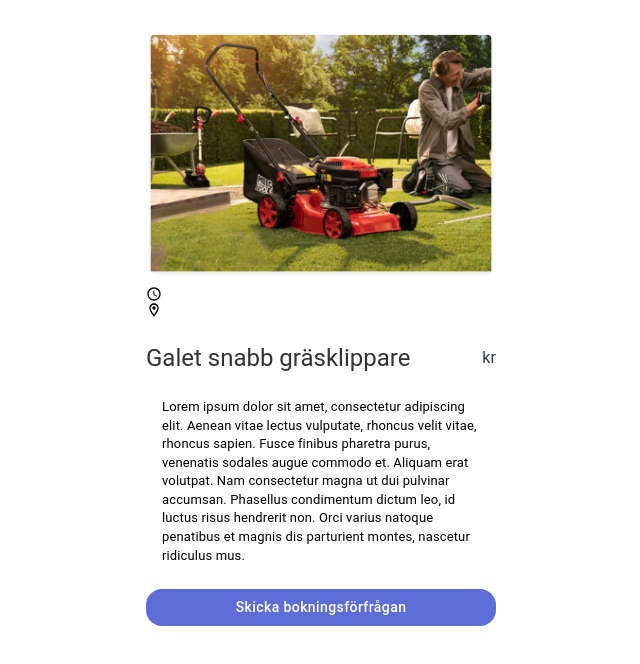
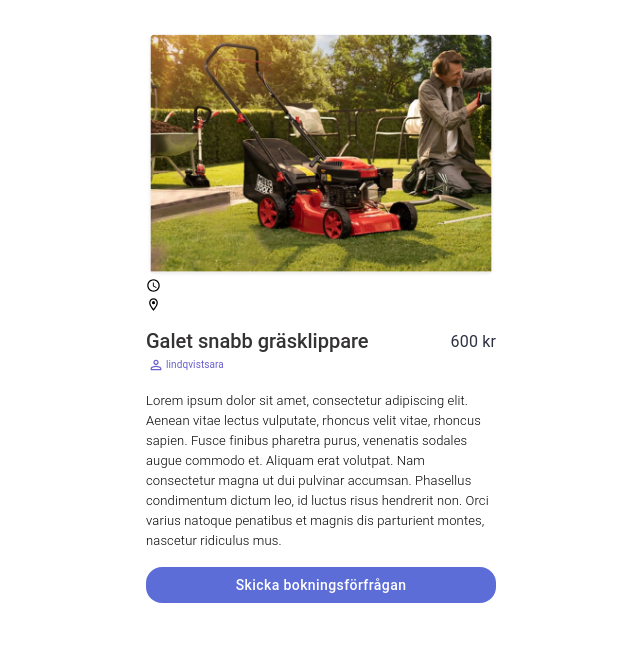
Before and after one commit to empafrontend/Rentium, a React (Create React App) app: page /add in a window 1280 px wide. Shown: the top 664 px of the page, without its empty margins (319-959 px from the left). Built offline with nearby package versions, Linux system fonts and the light colour scheme.

Commit message:
adjust styling

```diff
--- a/src/AddPage.tsx
+++ b/src/AddPage.tsx
@@ -1,5 +1,6 @@
 import { LocationOnOutlined } from '@mui/icons-material';
 import AccessTimeIcon from '@mui/icons-material/AccessTime';
+import PersonOutlineIcon from '@mui/icons-material/PersonOutline';
 import { Box, CardMedia, Container, Typography } from '@mui/material';
 import img from '../src/Assets/gk.png';
 import StyledButton from './shared/StyledButton';
@@ -19,7 +20,7 @@ function AddPage() {
         maxWidth={350}
         minWidth={300}
         margin="auto"
-        sx={{ display: 'flex', flexDirection: 'column', rowGap: 1 }}
+        sx={{ display: 'flex', flexDirection: 'column' }}
       >
         <CardMedia
           component="img"
@@ -35,10 +36,11 @@ function AddPage() {
           sx={{
             display: 'flex',
             flexDirection: 'column',
+            rowGap: 0.5,
           }}
         >
-          <AccessTimeIcon sx={{ fontSize: '1rem' }} /> {}
-          <LocationOnOutlined sx={{ fontSize: '1rem' }} /> {}
+          <AccessTimeIcon sx={{ fontSize: '15px' }} /> {}
+          <LocationOnOutlined sx={{ fontSize: '15px' }} /> {}
         </Box>
         <Box
           sx={{
@@ -48,7 +50,10 @@ function AddPage() {
             mt: '1rem',
           }}
         >
-          <Typography variant="h5" sx={{ color: '#343232' }}>
+          <Typography
+            variant="h5"
+            sx={{ color: '#343232', fontWeight: '500', fontSize: '20px' }}
+          >
             Galet snabb gräsklippare
           </Typography>
           <Typography
@@ -56,13 +61,48 @@ function AddPage() {
             sx={{
               color: '#2D3142',
               display: 'flex',
+              fontSize: '16px',
+              fontWeight: '400',
+              alignItems: 'center',
+              mt: '2px',
+            }}
+          >
+            600 kr
+          </Typography>
+        </Box>
+        <Box
+          sx={{
+            display: 'flex',
+            flexDirection: 'row',
+          }}
+        >
+          <PersonOutlineIcon
+            sx={{ fontSize: '1rem', m: '2px', color: '#6860CC' }}
+          />{' '}
+          {}
+          <Typography
+            variant="body1"
+            sx={{
+              color: '#6860CC',
+              fontSize: '10px',
+              display: 'flex',
+              fontWeight: '400',
               alignItems: 'center',
             }}
           >
-            {}kr
+            lindqvistsara
           </Typography>
         </Box>
-        <Typography variant="body2" sx={{ fontSize: '13px', margin: '1rem' }}>
+        <Typography
+          variant="body2"
+          sx={{
+            fontSize: '13px',
+            mt: '1rem',
+            mb: '1rem',
+            lineHeight: '20px',
+            fontWeight: '300',
+          }}
+        >
           Lorem ipsum dolor sit amet, consectetur adipiscing elit. Aenean vitae
           lectus vulputate, rhoncus velit vitae, rhoncus sapien. Fusce finibus
           pharetra purus, venenatis sodales augue commodo et. Aliquam erat
```
